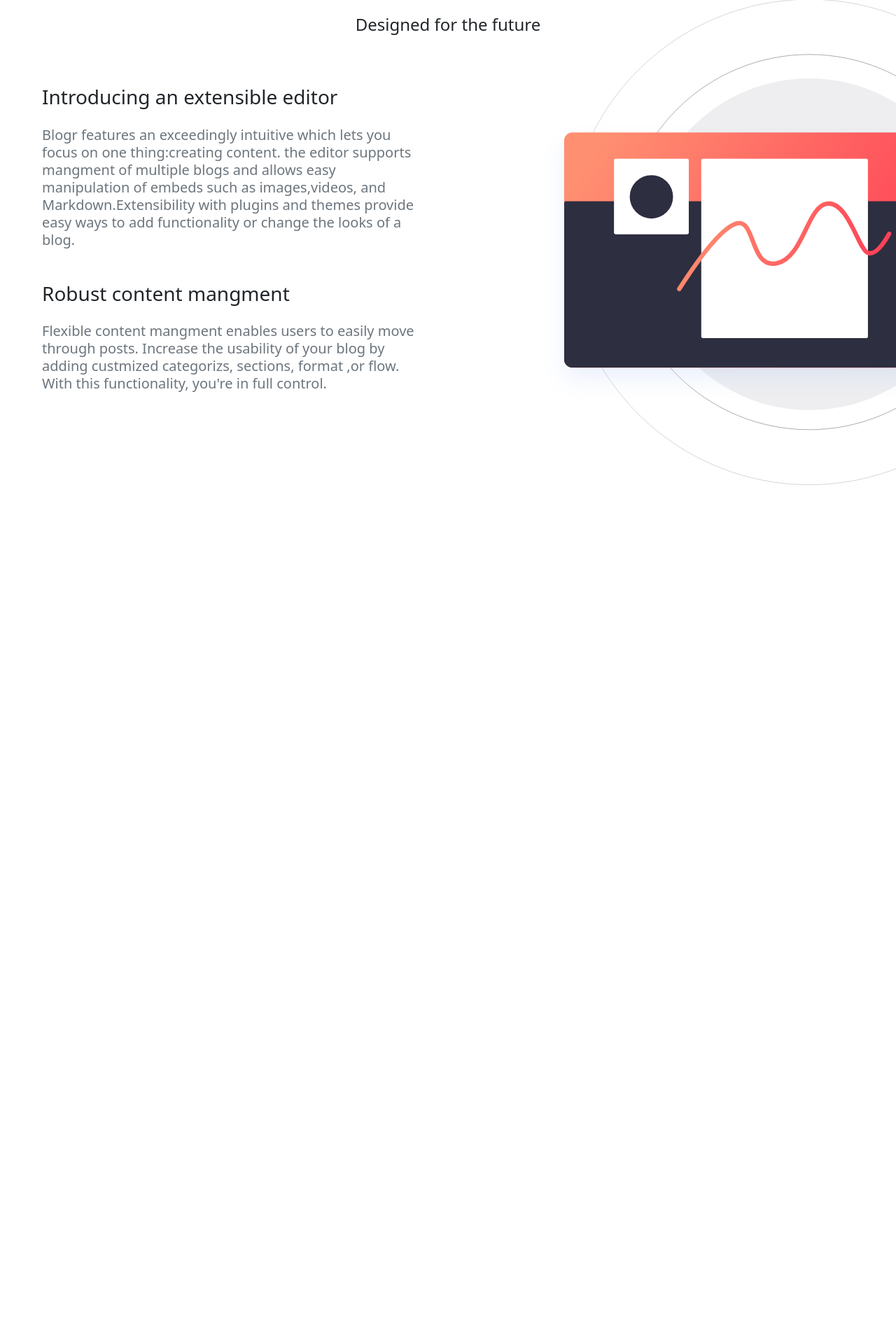
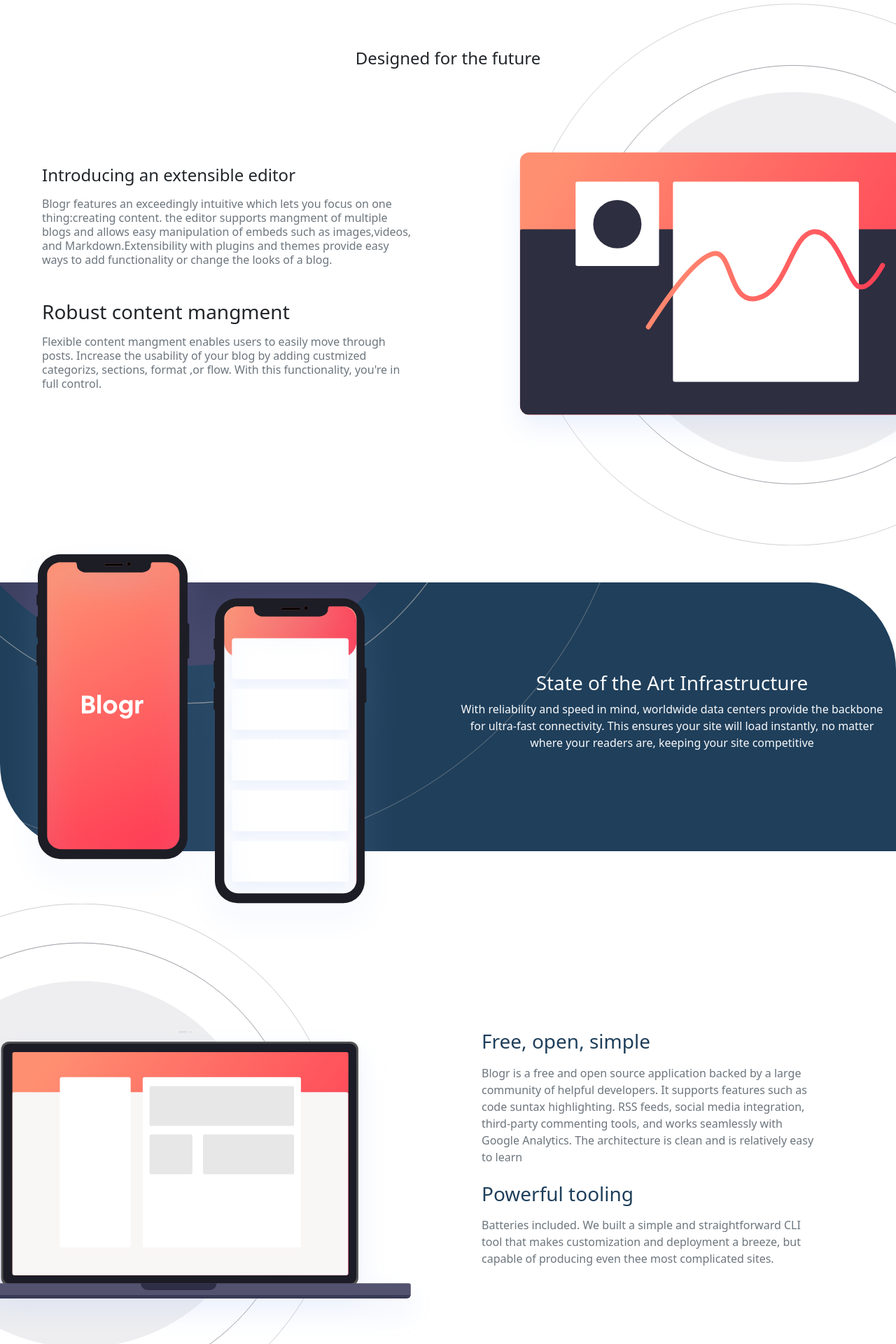
Before and after one commit to Ali-0mar/Blogr-Landing-Page, a React (Create React App) app: page / in a window 1280 px wide. Shown: the part 380-2300 px from the top of the page at 70% size. Before the commit the page ends 1073 px from the top, so only its background shows below. Built offline with nearby package versions, Linux system fonts and the light colour scheme.

Commit message:
added the mobiles and laptops components

```diff
--- a/src/App.css
+++ b/src/App.css
@@ -0,0 +1,6 @@
+.App {
+        max-width: 1600px;
+        width: 100%;
+        overflow: hidden;
+        margin: auto;
+}
--- a/src/App.js
+++ b/src/App.js
@@ -5,7 +5,7 @@
 import "bootstrap/dist/css/bootstrap.min.css";
 function App() {
         return (
-                <div>
+                <div className="App">
                         <BrowserRouter>
                                 <Routes>
                                         <Route path="/" element={<HomePage />} />
--- /dev/null
+++ b/src/components/Art/Art.jsx
@@ -0,0 +1,21 @@
+import "./art.styles.css";
+import mobiles from "../../Assets/illustration-phones.svg";
+export const Art = () => {
+        return (
+                <div className="Art pb-5">
+                        <section className="row">
+                                <div className="col-lg-6 mobiles">
+                                        <img src={mobiles} />
+                                </div>
+                                <div className="align-self-lg-center col-lg-6 infrastrucure me-auto text-center text-light">
+                                        <h3>State of the Art Infrastructure</h3>
+                                        <p>
+                                                With reliability and speed in mind, worldwide data centers provide the backbone for ultra-fast
+                                                connectivity. This ensures your site will load instantly, no matter where your readers are, keeping
+                                                your site competitive
+                                        </p>
+                                </div>
+                        </section>
+                </div>
+        );
+};
--- /dev/null
+++ b/src/components/Art/art.styles.css
@@ -0,0 +1,59 @@
+.Art .row {
+        background-color: var(--Very-dark-blue);
+        margin-top: 12rem;
+        margin-bottom: 10rem;
+        /* padding-bottom: 100px; */
+        background-image: url("../../Assets/bg-pattern-circles.svg");
+        background-size: cover;
+        background-position-y: -35vh;
+        background-position-x: center;
+        background-repeat: no-repeat;
+        border-radius: 0 125px 0 125px;
+        /* height: 16rem; */
+}
+.infrastrucure {
+        transform: translateY(-25vh);
+}
+
+.Art img {
+        max-width: 80%;
+        transform: translateY(Calc(-25vh + 2%)) translateX(Calc(5vw + 6%));
+}
+
+@media (min-width: 768px) {
+        .Art {
+                margin-top: 20rem;
+        }
+        .Art img {
+                transform: translateY(Calc(-41vh + -3%)) translateX(Calc(8vw + 6%));
+        }
+}
+
+@media (min-width: 992px) {
+        .Art {
+                margin-top: 10rem;
+        }
+        .Art .row {
+                background-size: cover;
+                background-position-x: -29vw;
+                background-position-y: -112vh;
+        }
+        .infrastrucure {
+                transform: none;
+        }
+        .Art img {
+                max-width: 100%;
+                transform: translateY(Calc(-9vh + -1%));
+        }
+        .mobiles {
+                max-height: 22rem;
+        }
+}
+@media (min-width: 1175px) {
+        .mobiles {
+                max-height: 24rem;
+        }
+        .Art img {
+                transform: translateY(Calc(-9vh + 2%));
+        }
+}
--- a/src/components/image-right/ImageRight.jsx
+++ b/src/components/image-right/ImageRight.jsx
@@ -6,25 +6,25 @@
 export const ImageRight = () => {
         return (
                 <section className="future row flex-row-reverse align-items-center">
-                        <h4 className=" text-center">Designed for the future</h4>
+                        <h4 className="mt-5 text-center">Designed for the future</h4>
                         <div className="align-items-center  d-lg-flex flex-row-reverse">
                                 <div className="col-lg-6 d-flex d-lg-block img-cont justify-content-center">
-                                        <picture>
-                                                <source media="(min-width: 1024px)" srcset={hero} />
-                                                <img src={mhero} />
-                                        </picture>
+                                        {/* <picture> */}
+                                        {/* <source media="(min-width: 992px)" srcset={hero} /> */}
+                                        <img src={hero} />
+                                        {/* </picture> */}
                                 </div>
                                 <aside className="col-lg-6 mx-5 mx-lg-0 text-center text-lg-start">
-                                        <article className="pt-5 fs-5  lh-sm px-5">
-                                                <h3>Introducing an extensible editor</h3>
-                                                <p className="text-muted mt-4">
+                                        <article className="pt-5 fs-6 mt-3  lh-sm px-5">
+                                                <h3 className="fs-4">Introducing an extensible editor</h3>
+                                                <p className="text-muted mt-3">
                                                         Blogr features an exceedingly intuitive which lets you focus on one thing:creating content.
                                                         the editor supports mangment of multiple blogs and allows easy manipulation of embeds such as
                                                         images,videos, and Markdown.Extensibility with plugins and themes provide easy ways to add
                                                         functionality or change the looks of a blog.
                                                 </p>
                                                 <h3 className="mt-5">Robust content mangment</h3>
-                                                <p className="text-muted mt-4">
+                                                <p className="text-muted mt-3">
                                                         Flexible content mangment enables users to easily move through posts. Increase the usability
                                                         of your blog by adding custmized categorizs, sections, format ,or flow. With this
                                                         functionality, you're in full control.
--- a/src/components/image-right/image-right.styles.css
+++ b/src/components/image-right/image-right.styles.css
@@ -11,6 +11,23 @@
 
 @media (min-width: 992px) {
         .img-cont img {
-                transform: scale(1.3) translateX(30%) translateY(3%);
+                transform: scale(1.45) translateX(Calc(7vw + 1%)) translateY(Calc(1vh + 1%));
         }
 }
+
+@media (min-width: 1240px) {
+        .img-cont img {
+                transform: scale(1.45) translateX(Calc(10vw + 1%)) translateY(Calc(1vh + 1%));
+        }
+}
+
+@media (min-width: 1340px) {
+        .img-cont img {
+                transform: scale(1.45) translateX(Calc(11vw + 3%)) translateY(Calc(1vh + 1%));
+        }
+}
+@media (min-width: 1440px) {
+        .img-cont img {
+                transform: scale(1.45) translateX(Calc(12vw + 3%)) translateY(Calc(1vh + 1%));
+        }
+}
--- /dev/null
+++ b/src/components/laptop/laptop.jsx
@@ -0,0 +1,28 @@
+import "./laptop.styles.css";
+import laptop from "../../Assets/illustration-laptop-desktop.svg";
+import mlaptop from "../../Assets/illustration-laptop-mobile.svg";
+export const Laptop = () => {
+        return (
+                <section className="row laptop ">
+                        <div className="col-lg-6">
+                                <picture>
+                                        <source media="(min-width: 992px)" srcset={laptop} />
+                                        <img src={mlaptop} alt="Laptop icon" />
+                                </picture>
+                        </div>
+                        <div className="text-center text-lg-start col-lg-5 align-self-lg-center pb-5 mx-lg-4 px-lg-4">
+                                <h3>Free, open, simple</h3>
+                                <p className="fs-6 text-muted  mt-3">
+                                        Blogr is a free and open source application backed by a large community of helpful developers. It supports
+                                        features such as code suntax highlighting. RSS feeds, social media integration, third-party commenting tools,
+                                        and works seamlessly with Google Analytics. The architecture is clean and is relatively easy to learn
+                                </p>
+                                <h3 className="mt-4">Powerful tooling</h3>
+                                <p className="fs-6 text-muted  mt-3">
+                                        Batteries included. We built a simple and straightforward CLI tool that makes customization and deployment a
+                                        breeze, but capable of producing even thee most complicated sites.
+                                </p>
+                        </div>
+                </section>
+        );
+};
--- /dev/null
+++ b/src/components/laptop/laptop.styles.css
@@ -0,0 +1,18 @@
+.laptop img {
+        width: 100%;
+}
+
+.laptop h3 {
+        color: var(--Very-dark-blue);
+}
+
+@media (min-width: 992px) {
+        .laptop img {
+                transform: scale(1.7) translateX(Calc(-3vw + -3%)) translateY(Calc(-2vh + 0%));
+        }
+}
+@media (min-width: 1200px) {
+        .laptop img {
+                transform: scale(1.5) translateX(Calc(-5vw + -2%)) translateY(Calc(-2vh + 2%));
+        }
+}
--- a/src/pages/home/Home.jsx
+++ b/src/pages/home/Home.jsx
@@ -1,5 +1,7 @@
+import { Art } from "../../components/Art/Art";
 import { Header } from "../../components/header/Header";
 import { ImageRight } from "../../components/image-right/ImageRight";
+import { Laptop } from "../../components/laptop/laptop";
 
 import "./home.styles.css";
 export const HomePage = () => {
@@ -9,6 +11,8 @@
                                 <Header />
                         </div>
                         <ImageRight />
+                        <Art />
+                        <Laptop />
                 </div>
         );
 };
```
